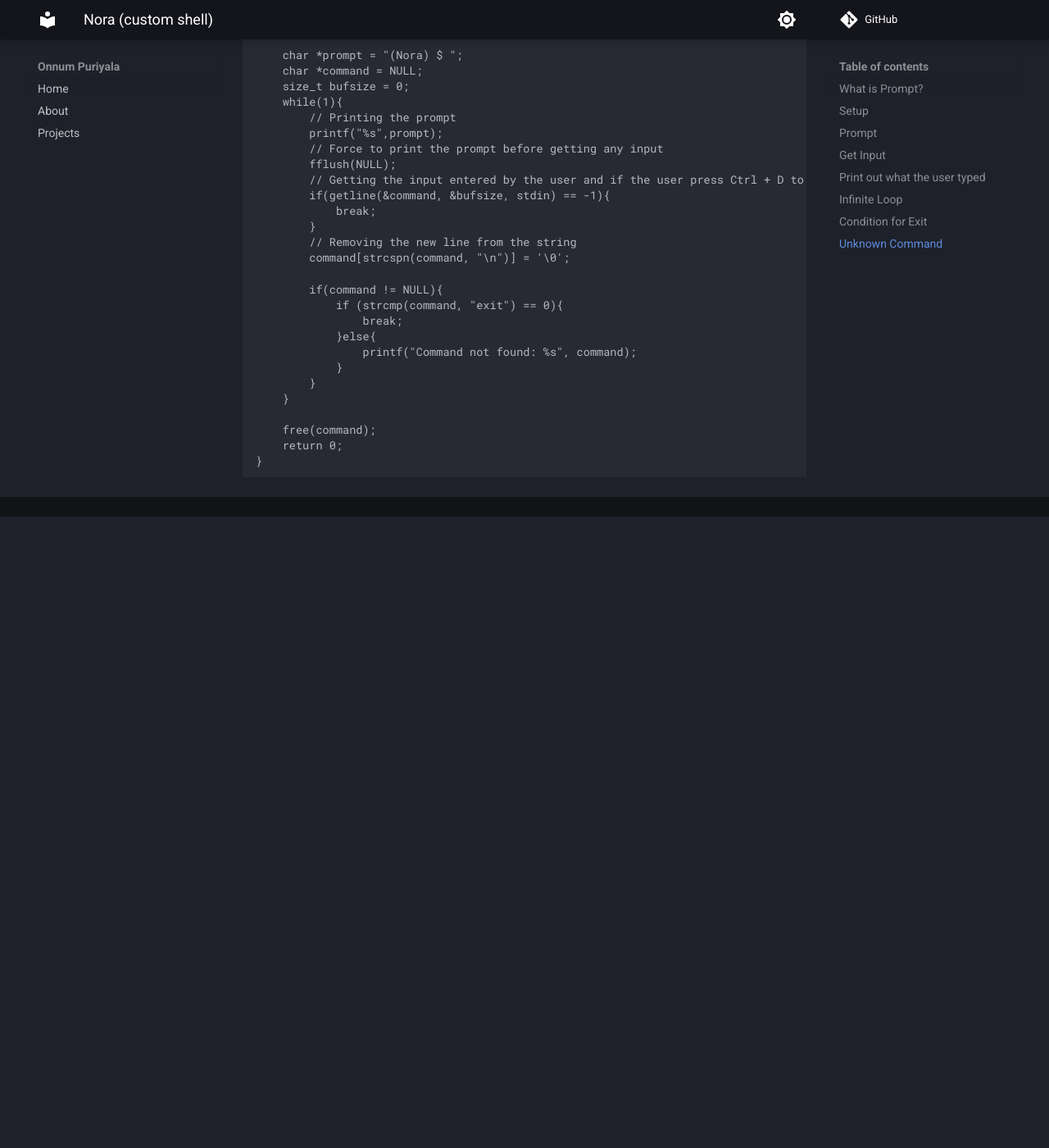
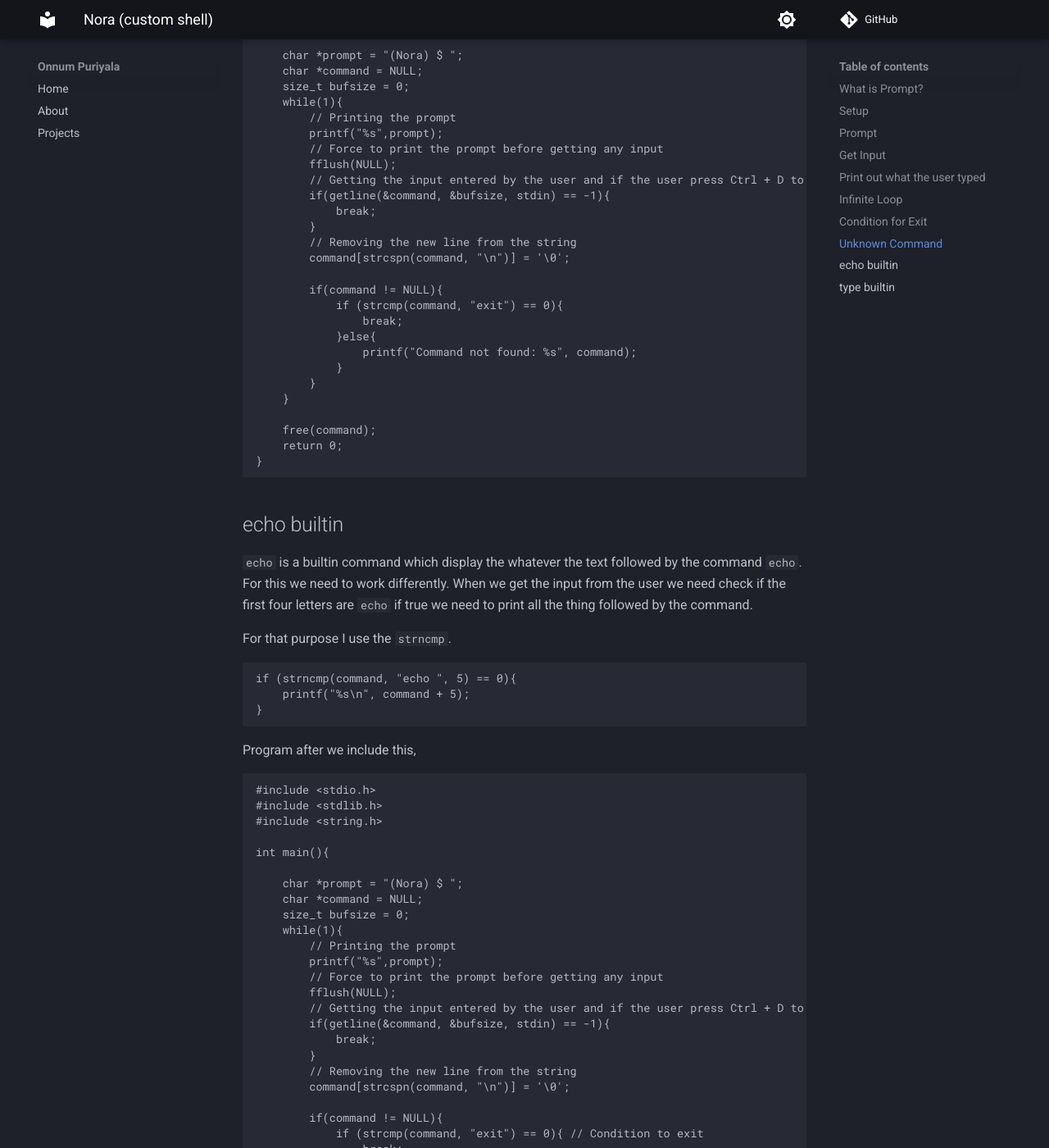
Before and after one commit to ajax-y/documentation, an MkDocs documentation site: the page built from docs/nora/index.md, in a window 1280 px wide and 1400 px high, scrolled down 4995 px. Shown: the whole window at 82% size. Built offline with MkDocs 1.6.1 and Material for MkDocs 9.7.7, drawn with Linux system fonts in a browser that asks for light colours; comment, search, counter and statistics services are not loaded; before the commit the page ends 5625 px from its top, so only the background shows below that; some of the changed text lies outside the part shown.

````diff
--- a/docs/nora/index.md
+++ b/docs/nora/index.md
@@ -237,3 +237,60 @@ int main(){
     return 0;
 }
 ```
+
+## echo builtin
+
+```echo``` is a builtin command which display the whatever the text followed by the command ```echo```. For this we need to work differently. When we get the input from the user we need check if the first four letters are ```echo``` if true we need to print all the thing followed by the command.
+
+For that purpose I use the ```strncmp```.
+
+```c
+if (strncmp(command, "echo ", 5) == 0){
+    printf("%s\n", command + 5);
+}
+```
+
+Program after we include this,
+
+```c
+#include <stdio.h>
+#include <stdlib.h>
+#include <string.h>
+
+int main(){
+
+    char *prompt = "(Nora) $ ";
+    char *command = NULL;
+    size_t bufsize = 0;
+    while(1){
+        // Printing the prompt
+        printf("%s",prompt);
+        // Force to print the prompt before getting any input
+        fflush(NULL);
+        // Getting the input entered by the user and if the user press Ctrl + D to tell end of the file the program need to exit
+        if(getline(&command, &bufsize, stdin) == -1){
+            break;
+        }
+        // Removing the new line from the string
+        command[strcspn(command, "\n")] = '\0';
+
+        if(command != NULL){
+            if (strcmp(command, "exit") == 0){ // Condition to exit
+                break;
+            }else if(strncmp(command, "echo ", 5) == 0){ // Condition to check if the command is echo
+                printf("%s\n", command + 5);
+            }
+            else{ // Condition for the invalid commands
+                printf("Command not found: %s\n", command);
+            }
+        }
+    }
+
+    free(command);
+    return 0;
+}
+```
+
+## type builtin
+
+The ```type``` is a builtin command which tells if the command is built-in or unknown command. For the purpose we need to tokenize the input string from the user, so we could do many things. For tokenizing the string we gonna use ```strtok```.
````
